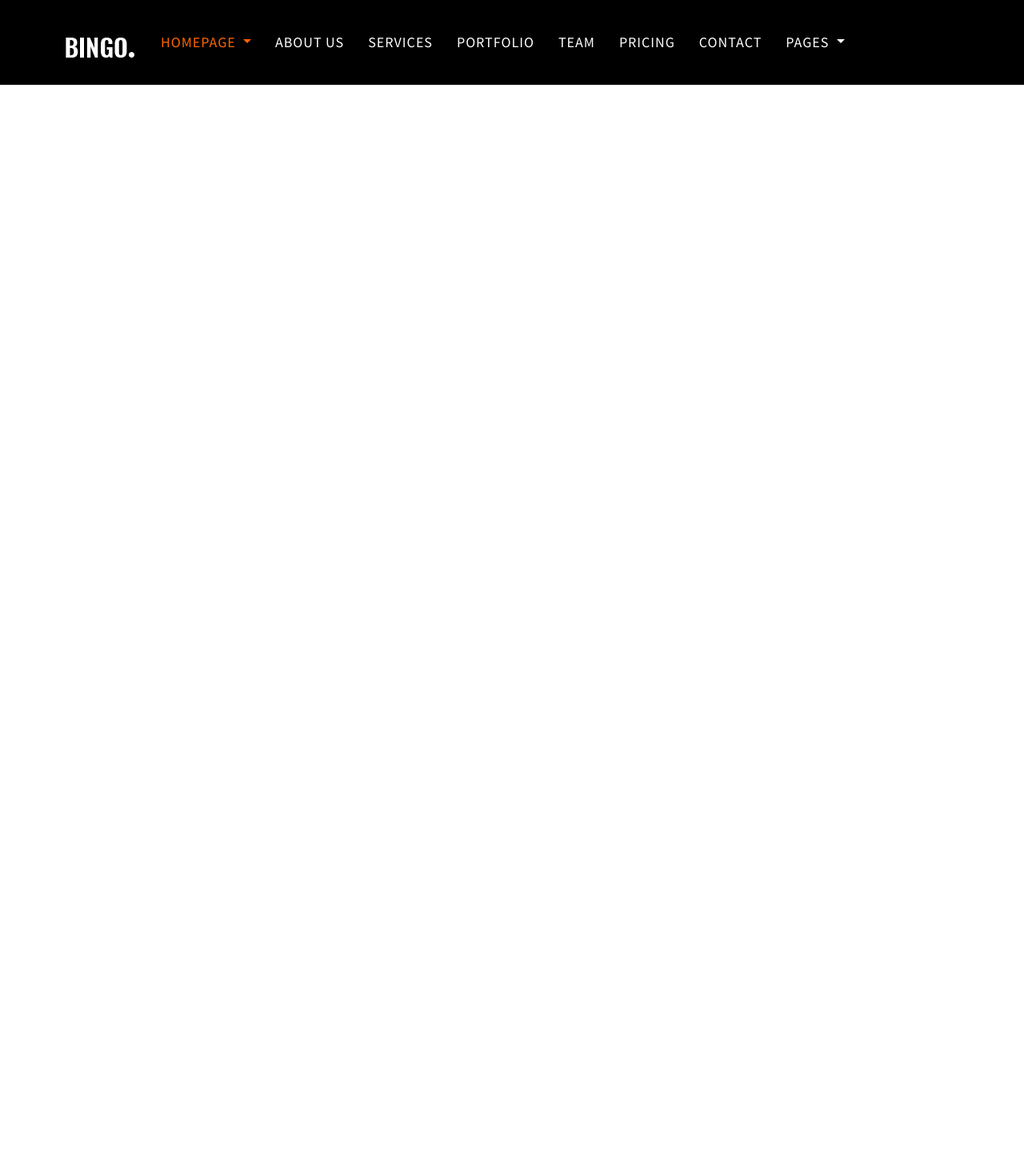
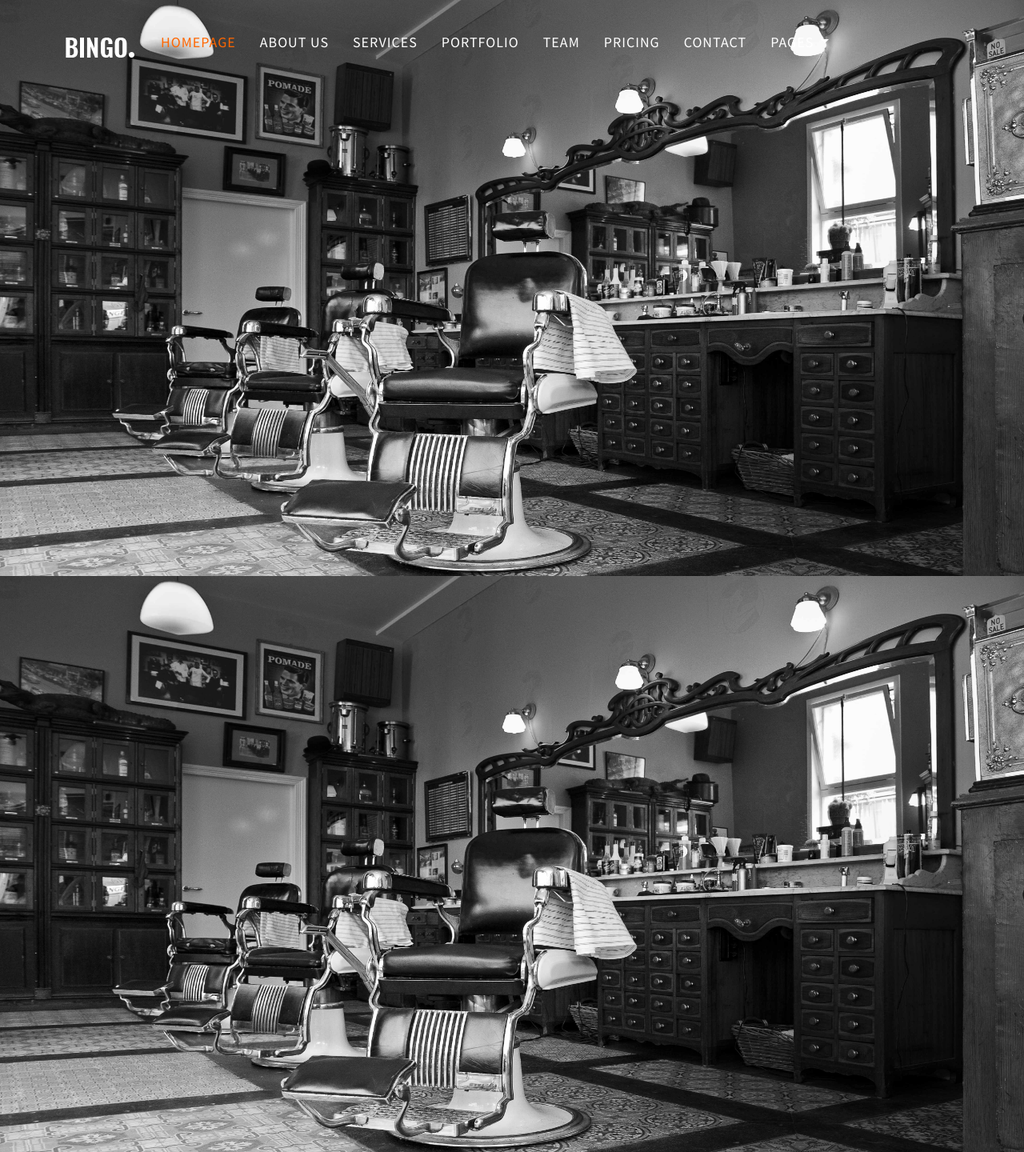
Before and after one commit to felipecruz159/NextCut-Etec, a PHP site: page /header.html in a window 1280 px wide. Shown: the whole page at 80% size. Before the commit the page ends 106 px from the top, so only its background shows below. Run offline with PHP 8.4, Linux system fonts and the light colour scheme.

Commit message:
teste fundo

```diff
--- a/css/custom.css
+++ b/css/custom.css
@@ -1,5 +1,5 @@
 header{
-  background-color: var(--black);
+  background-color: transparent;
   }
 
   /*=================================================================
@@ -32,10 +32,11 @@ header{
     color: var(--main-color);
   }
 
-  /* ACTIVE */
+  /* INITIAL ACTIVE */
   .navigation .navbar-light .navbar-nav .nav-item.active .nav-link {
     color: var(--main-color);
   }
+
 
   @media (max-width: 991px) {
     .navigation .nav-link {
@@ -43,7 +44,8 @@ header{
     }
   }
 
-  .navigation .dropdown:hover .dropdown-menu {
+  /* DROPDOWN CSS */
+   /* .navigation .dropdown:hover .dropdown-menu {
     visibility: visible;
     opacity: 1;
     -webkit-transform: scaleY(1);
@@ -102,7 +104,7 @@ header{
     color: #fff;
     background: transparent;
     padding-left: 12px;
-  }
+  } */
 
   @media (max-width: 991px) {
     .navigation {
@@ -149,6 +151,18 @@ header{
   .navbar-brand h1 {
     margin: 0;
   }
+
+  .background-header{
+    width: 100%;
+    height: 90vh;
+    background-color: purple;
+  }
+
+  .background-header img{
+    width: 100%;
+    max-height: 90vh;
+  }
+
 
    /* .hero-area {
     background-image: url("../images/slider/slider-bg-1.jpg");
--- a/header.html
+++ b/header.html
@@ -36,25 +36,20 @@ Fixed Navigation
 
         <div class="collapse navbar-collapse" id="navigation">
           <ul class="navbar-nav ml-auto text-center">
-            <li class="nav-item dropdown active">
-              <a class="nav-link dropdown-toggle" href="#" id="navbarDropdown" role="button" data-toggle="dropdown"
+            <li class="nav-item active">
+              <a class="nav-link" href="#" id="navbarDropdown" role="button" data-toggle="dropdown"
                 aria-haspopup="true" aria-expanded="false">
                 Homepage
               </a>
-              <div class="dropdown-menu" aria-labelledby="navbarDropdown">
-                <a class="dropdown-item" href="index.html">Homepage</a>
-                <a class="dropdown-item" href="onepage-slider.html">Onepage</a>
-                <a class="dropdown-item" href="onepage-text.html">Onepage 2</a>
-              </div>
             </li>
             <li class="nav-item ">
-              <a class="nav-link" href="about.html">About Us</a>
+              <a class="nav-link" href="#">About Us</a>
             </li>
             <li class="nav-item ">
-              <a class="nav-link" href="service.html">Services</a>
+              <a class="nav-link" href="#">Services</a>
             </li>
             <li class="nav-item ">
-              <a class="nav-link" href="portfolio.html">Portfolio</a>
+              <a class="nav-link" href="#">Portfolio</a>
             </li>
             <li class="nav-item ">
               <a class="nav-link" href="team.html">Team</a>
@@ -86,6 +81,13 @@ Fixed Navigation
 End Fixed Navigation
 ==================================== -->
 
+<div class="background-header">
+<img src="/imagens/backgroundHeader.jpg" alt="" class="img-fluid">
+</div>
+<div class="background-header">
+  <img src="/imagens/backgroundHeader.jpg" alt="" class="img-fluid">
+  </div>
+
   <script src="/js/popper.min.js"></script>
   <script src="/js/jquery.min.js"></script>
   <script src="/js/bootstrap.min.js"></script>
```
Also changed, not shown: imagens/backgroundHeader.jpg (added).
